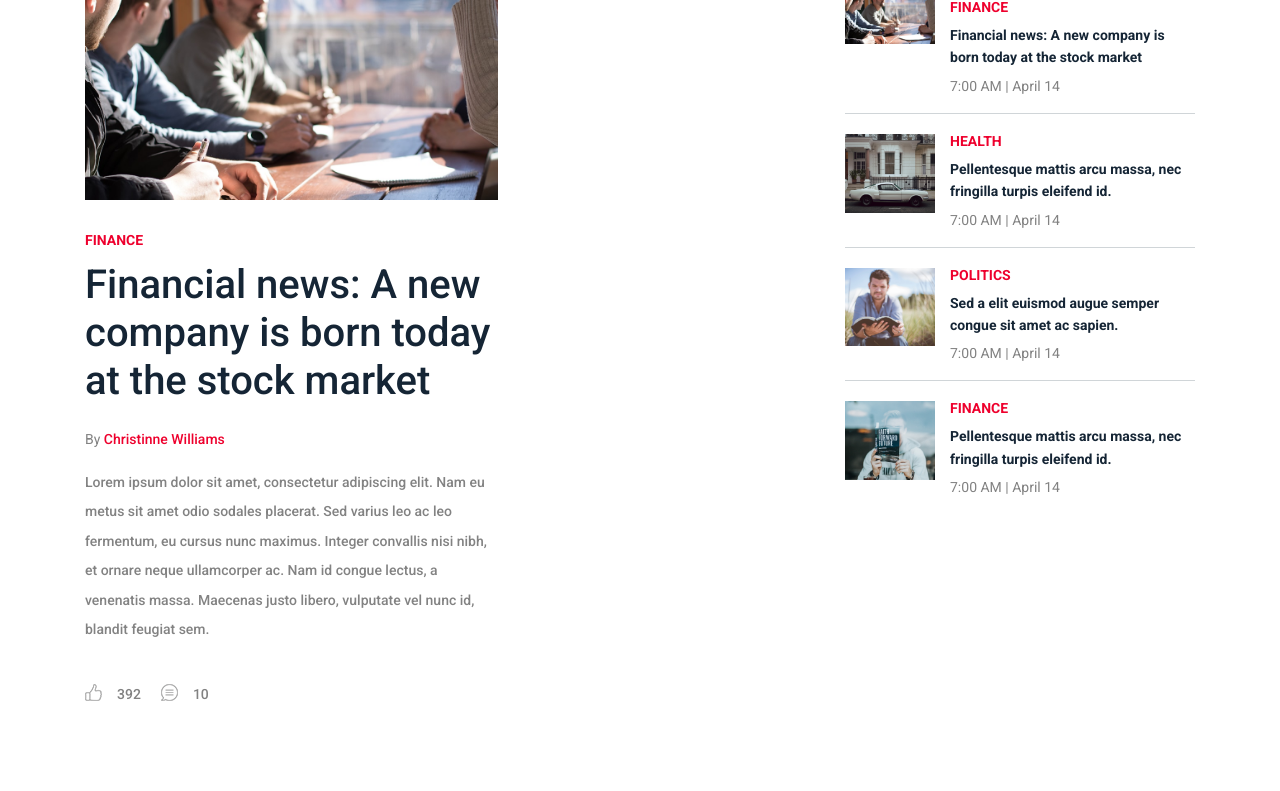
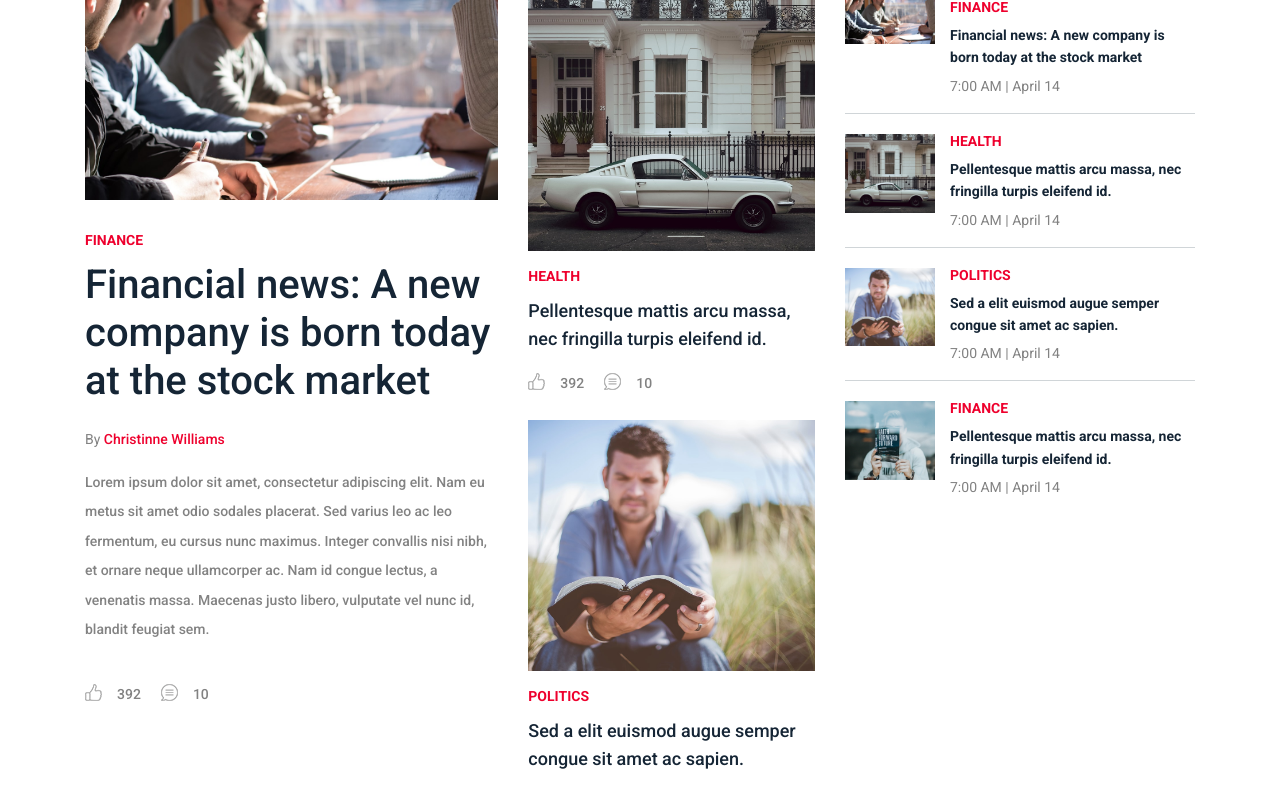
Before and after one commit to Consatanos/newspaper, a React (Create React App) app: page / in a window 1280 px wide. Shown: the top 791 px of the page. Built offline with nearby package versions, Linux system fonts and the light colour scheme; a web font is replaced by a local one.

Commit message:
add post featured list

```diff
--- a/src/components/pages/home.js
+++ b/src/components/pages/home.js
@@ -2,10 +2,9 @@ import React from 'react';
 import { SectionHeader } from '../section';
 import FooterAdd from '../footer-add';
 import VideoContainer from '../../containers/video-container';
-import { PostMinicardContainer, PostAsideContainer } from '../../containers/post-container';
+import { PostMinicardContainer, PostAsideContainer, PostFeaturedContainer, PostFeaturedMinicardContainer } from '../../containers/post-container';
 import { NewsAsideContainer, NewsCardContainer, NewsMinicardContainer } from '../../containers/news-container';
 import { FormNewsletter } from '../form';
-import { PostFeatured } from '../post';
 
 const Home = () => {
   return (
@@ -16,7 +15,8 @@ const Home = () => {
           <div className="row">
             <div className="col-12 col-md-6 col-lg-8">
               <div className="row">
-                <PostFeatured />
+                <PostFeaturedContainer />
+                <PostFeaturedMinicardContainer />
               </div>
             </div>
             <div className="col-12 col-md-6 col-lg-4">
--- a/src/components/post/index.js
+++ b/src/components/post/index.js
@@ -4,6 +4,7 @@ import PostCard from './post-card';
 import Post from './post';
 import PostAuthor from './post-author';
 import PostFeatured from './post-featured';
+import PostFeaturedMinicard from './post-featured-minicard';
 
 export {
   PostMinicard,
@@ -11,5 +12,6 @@ export {
   PostCard,
   Post,
   PostAuthor,
-  PostFeatured
+  PostFeatured,
+  PostFeaturedMinicard
 };
--- /dev/null
+++ b/src/components/post/post-featured-minicard.js
@@ -0,0 +1,31 @@
+import React from 'react';
+import { Link } from 'react-router-dom';
+import chat from './chat.png';
+import like from './like.png';
+
+const PostFeaturedMinicard = (props) => {
+  const { imageUrl, category, title, likeCount, commentCount } = props;
+
+  return (
+    <div className="single-blog-post featured-post-2">
+      <div className="post-thumb">
+        <Link to="/"><img src={`img/${imageUrl}`} alt="" /></Link>
+      </div>
+      <div className="post-data">
+        <Link to="/" className="post-catagory">{category}</Link>
+        <div className="post-meta">
+          <Link to="/" className="post-title">
+            <h6>{title}</h6>
+          </Link>
+          {/* Post Like & Post Comment */}
+          <div className="d-flex align-items-center">
+            <Link to="/" className="post-like"><img src={like} alt="" /> <span>{likeCount}</span></Link>
+            <Link to="/" className="post-comment"><img src={chat} alt="" /> <span>{commentCount}</span></Link>
+          </div>
+        </div>
+      </div>
+    </div>
+  )
+};
+
+export default PostFeaturedMinicard;
--- a/src/components/post/post-featured.js
+++ b/src/components/post/post-featured.js
@@ -2,14 +2,9 @@ import React from 'react';
 import { Link } from 'react-router-dom';
 import chat from './chat.png';
 import like from './like.png';
-import { connect } from 'react-redux';
 
 const PostFeatured = (props) => {
-  const { posts } = props;
-  const post = posts[posts.length - 1];
-
-  if (post) {
-    const { imageUrl, category, title, author, likeCount, commentCount, descr } = post;
+  const { imageUrl, category, title, author, likeCount, commentCount, descr } = props;
 
   return (
     <div className="col-12 col-lg-7">
@@ -35,17 +30,6 @@ const PostFeatured = (props) => {
       </div>
     </div>
   )
-  }
-
-  return (
-    <></>
-  )
 };
 
-const mapStateToProps = ({ posts }) => {
-  return {
-    posts
-  };
-};
-
-export default connect(mapStateToProps)(PostFeatured);
+export default PostFeatured;
--- a/src/containers/post-container/index.js
+++ b/src/containers/post-container/index.js
@@ -1,9 +1,13 @@
 import PostMinicardContainer from './post-minicard-container';
 import PostAsideContainer from './post-aside-container';
 import PostCardContainer from './post-card-container';
+import PostFeaturedContainer from './post-featured-container';
+import PostFeaturedMinicardContainer from './post-featured-minicard-container';
 
 export {
   PostMinicardContainer,
   PostAsideContainer,
-  PostCardContainer
+  PostCardContainer,
+  PostFeaturedContainer,
+  PostFeaturedMinicardContainer
 };
--- /dev/null
+++ b/src/containers/post-container/post-featured-container.js
@@ -0,0 +1,36 @@
+import React from 'react';
+import { connect } from 'react-redux';
+
+import { PostFeatured } from '../../components/post';
+
+const PostFeaturedContainer = (props) => {
+  const { posts } = props;
+  const post = posts[posts.length - 1];
+
+  if (post) {
+    const { imageUrl, category, title, author, likeCount, commentCount, descr } = post;
+
+    return (
+      <PostFeatured
+        imageUrl={imageUrl}
+        category={category}
+        title={title}
+        author={author}
+        likeCount={likeCount}
+        commentCount={commentCount}
+        descr={descr} />
+    )
+  }
+
+  return (
+    <></>
+  )
+};
+
+const mapStateToProps = ({ posts }) => {
+  return {
+    posts
+  };
+};
+
+export default connect(mapStateToProps)(PostFeaturedContainer);
--- /dev/null
+++ b/src/containers/post-container/post-featured-minicard-container.js
@@ -0,0 +1,60 @@
+import React, { Component } from 'react';
+import { connect } from 'react-redux';
+import { compose } from 'redux';
+
+import { withInfoService } from '../../components/hoc';
+import { PostFeaturedMinicard } from '../../components/post';
+
+class PostFeaturedMinicardContainer extends Component {
+  componentDidMount() {
+    const { infoListService, loadingPosts } = this.props;
+    infoListService.getInfo('posts')
+      .then((data) => {
+        loadingPosts(data)
+      });
+  };
+
+  render() {
+    const { posts } = this.props;
+    return (
+      <div className="col-12 col-lg-5">
+        {
+          posts.slice(-3, -1).reverse().map((post) => {
+            const { id, imageUrl, category, title, likeCount, commentCount } = post;
+            return (
+              <PostFeaturedMinicard
+                key={id}
+                imageUrl={imageUrl}
+                category={category}
+                title={title}
+                likeCount={likeCount}
+                commentCount={commentCount} />
+            )
+          })
+        }
+      </div>
+    )
+  };
+};
+
+const mapStateToProps = ({ posts }) => {
+  return {
+    posts
+  };
+};
+
+const mapDispatchToProps = (dispatch) => {
+  return {
+    loadingPosts: (posts) => {
+      dispatch({
+        type: 'LOADING_POSTS',
+        payload: posts
+      })
+    }
+  };
+};
+
+export default compose(
+  withInfoService(),
+  connect(mapStateToProps, mapDispatchToProps)
+)(PostFeaturedMinicardContainer);
```
Lines whose indentation alone changed are shown as unchanged.
